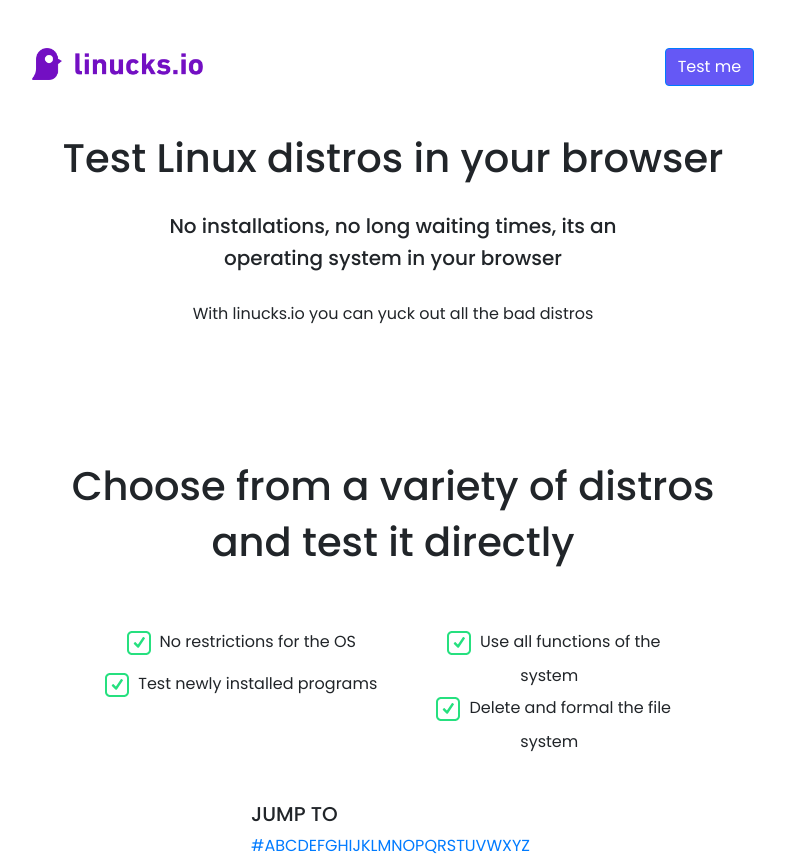
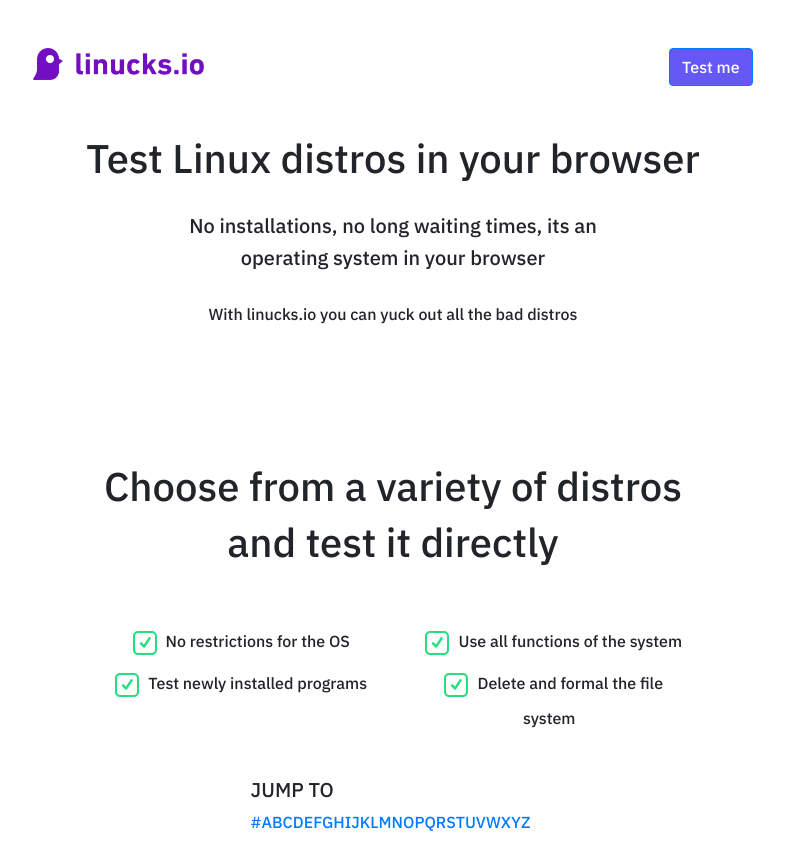
Before and after one commit to linucks-io/linucks.io-client, a React (Create React App) app: page / in a window 1280 px wide. Shown: the whole page, without its empty margins (247-1032 px from the left). After the commit the page ends 834 px from the top, so only its background shows below. Built offline with nearby package versions, Linux system fonts and the light colour scheme.

Commit message:
fix: Font

```diff
--- a/src/_variables.scss
+++ b/src/_variables.scss
@@ -1,5 +1,5 @@
-$button-purple: #6558F5;
+$button-purple: #6558f5;
 
-@import url('https://fonts.googleapis.com/css2?family=Poppins:ital,wght@0,100;0,200;0,300;0,400;0,500;0,600;0,700;0,800;0,900;1,100;1,200;1,300;1,400;1,500;1,600;1,700;1,800;1,900&display=swap');
+@import url("https://fonts.googleapis.com/css2?family=IBM+Plex+Sans:wght@500&display=swap");
 
-$font: 'Poppins'
+$font: "IBM Plex Sans";
```
